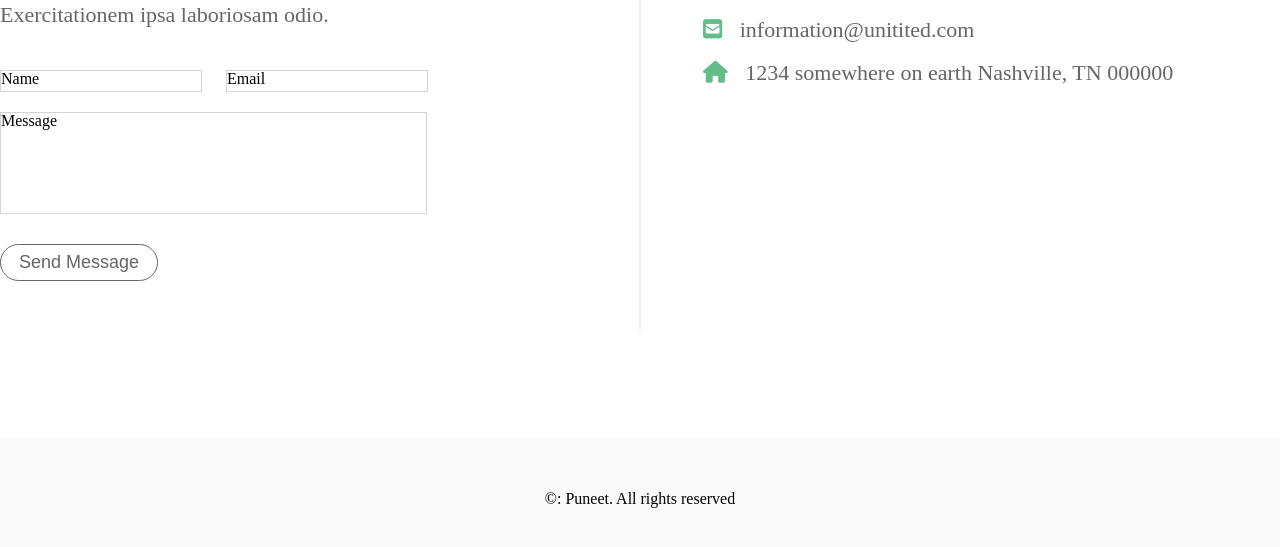
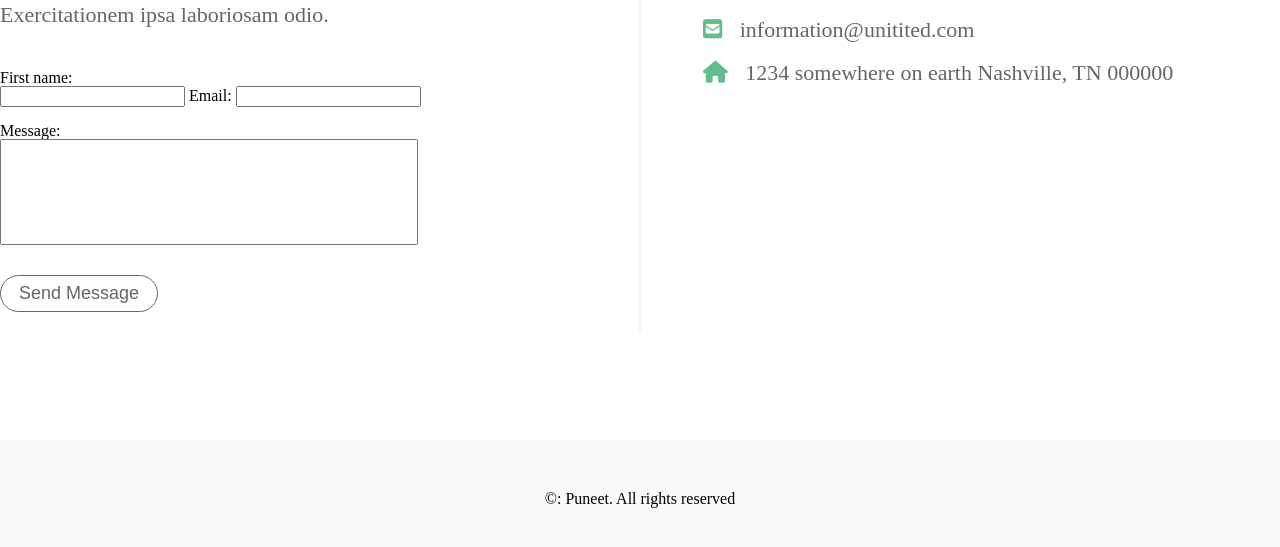
Before and after one commit to puneettiwari61/Flexbox, a plain HTML site: page pair-programming/index.html in a window 1280 px wide. Shown: the part 2114-2661 px from the top of the page. Drawn offline with Linux system fonts and the light colour scheme.

Commit message:
textbox update

```diff
--- a/pair-programming/assets/stylesheet/style.css
+++ b/pair-programming/assets/stylesheet/style.css
@@ -307,7 +307,7 @@ h1 {
 
 
 
-.name {
+/*.name {
 	width: 200px;
 	height: 20px;
 	border: 1px solid lightgrey;
@@ -320,13 +320,11 @@ h1 {
 	height: 20px;
 	border: 1px solid lightgrey;
 	display: inline-block;
-}
+}*/
 
 .message {
-	margin-top: 20px;
-	width: 425px;
 	height: 100px;
-	border: 1px solid lightgrey;
+	width: 410px;
 }
 
 .button-5 {
--- a/pair-programming/index.html
+++ b/pair-programming/index.html
@@ -88,9 +88,14 @@
 					<div class="art-2">
 						<h1>Orci Malciduea</h1>
 						<p class="para-4">Lorem ipsum dolor sit amet, consectetur adipisicing elit. Optio, tempora doloribus amet culpa explicabo. Provident, temporibus. Exercitationem ipsa laboriosam odio. </p>
-						<div class="name">Name</div>
-						<div class="email">Email</div>
-						<div class="message">Message</div>
+						<form>
+						  First name:<br>
+						  <input type="text" name="firstname">
+						  Email:
+						  <input type="text" name="Email"><br><br>
+						   Message:<br>
+						  <input class="message" type="text" name="Message">
+						</form>
 						<button class="button-5">Send Message</button>
 					</div>
 					<hr class="hr-3">
```
